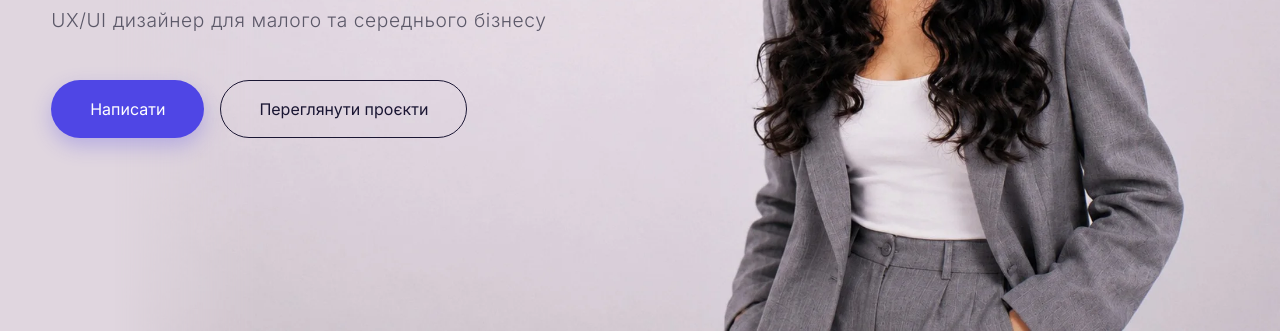
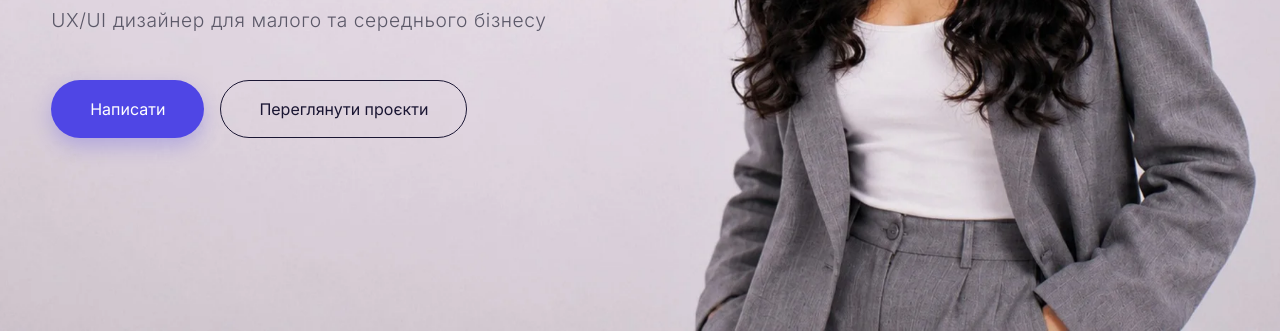
Before and after one commit to valeriiazhmida/portfolio_lera, a website built with Vite: page index.html in a window 1280 px wide. Shown: the part 469-800 px from the top of the page. Built offline with nearby package versions, Linux system fonts and the light colour scheme; a web font is replaced by a local one.

Commit message:
Match hero photo size and position to Figma mockup
Co-Authored-By: Claude Sonnet 5.5 <noreply@anthropic.com>

```diff
--- a/src/style.css
+++ b/src/style.css
@@ -190,15 +190,15 @@ a {
 
 .hero__photo {
   position: absolute;
-  right: 0;
-  bottom: 0;
-  height: 82%;
-  width: auto;
+  /* Розмір і позиція зняті з макета Figma (1310×794): фігура ≈ 42% ширини, верх кадру у верху екрана */
+  top: 0;
+  right: -7.3vw;
+  width: 108.6vw;
+  height: auto;
+  min-height: 100%;
+  object-fit: cover;
+  object-position: right top;
   z-index: 1;
-  -webkit-mask-image: linear-gradient(to bottom, transparent 0, #000 12%), linear-gradient(to right, transparent 0, #000 12%);
-  -webkit-mask-composite: source-in;
-  mask-image: linear-gradient(to bottom, transparent 0, #000 12%), linear-gradient(to right, transparent 0, #000 12%);
-  mask-composite: intersect;
   opacity: 0;
   animation: fade-in 1s 0.2s ease forwards;
 }
@@ -256,7 +256,9 @@ a {
   }
   .hero__photo {
     position: relative;
+    top: auto;
     right: auto;
+    min-height: 0;
     width: 100%;
     height: auto;
     aspect-ratio: 1 / 1;
@@ -264,8 +266,6 @@ a {
     object-fit: cover;
     object-position: 82% bottom;
     margin-top: auto;
-    -webkit-mask-image: none;
-    mask-image: none;
   }
   .hero__actions .btn {
     height: 52px;
```
